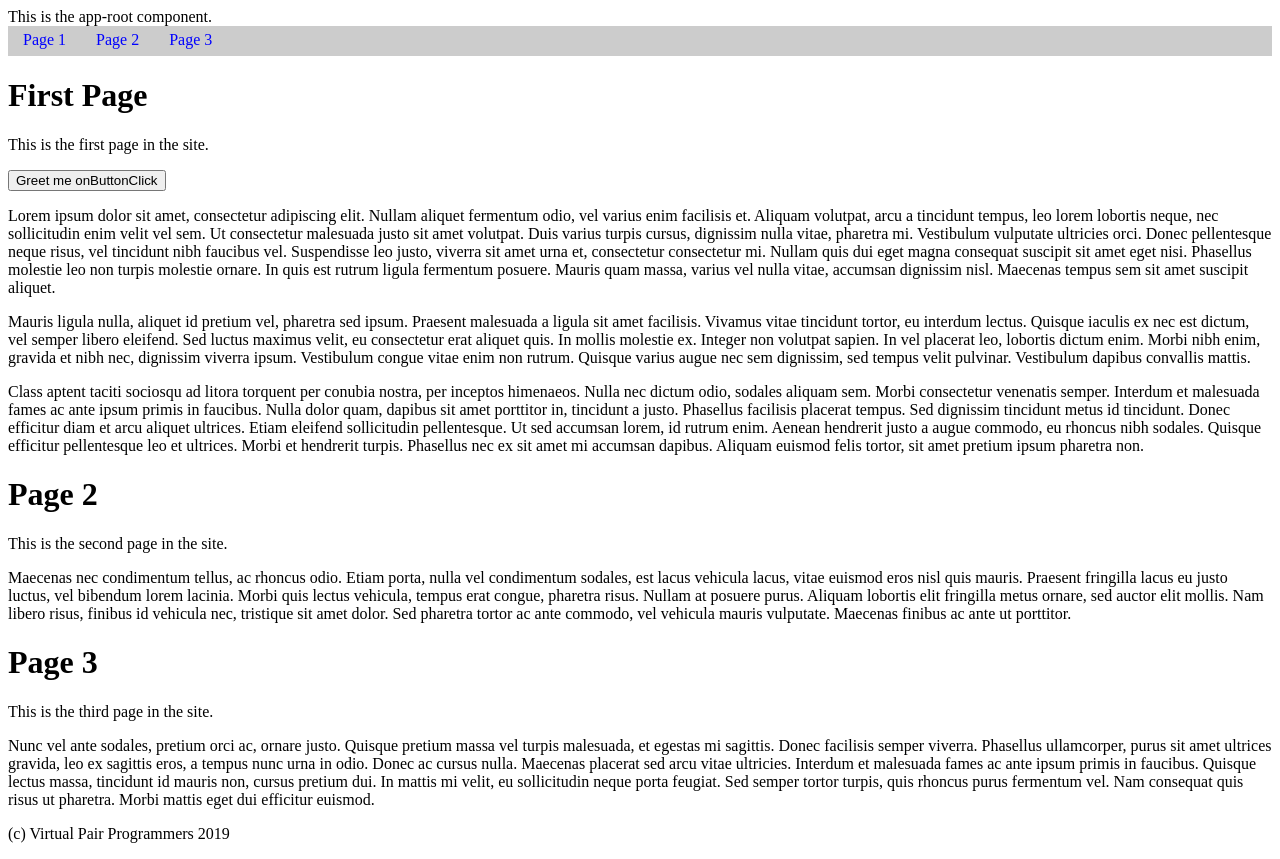
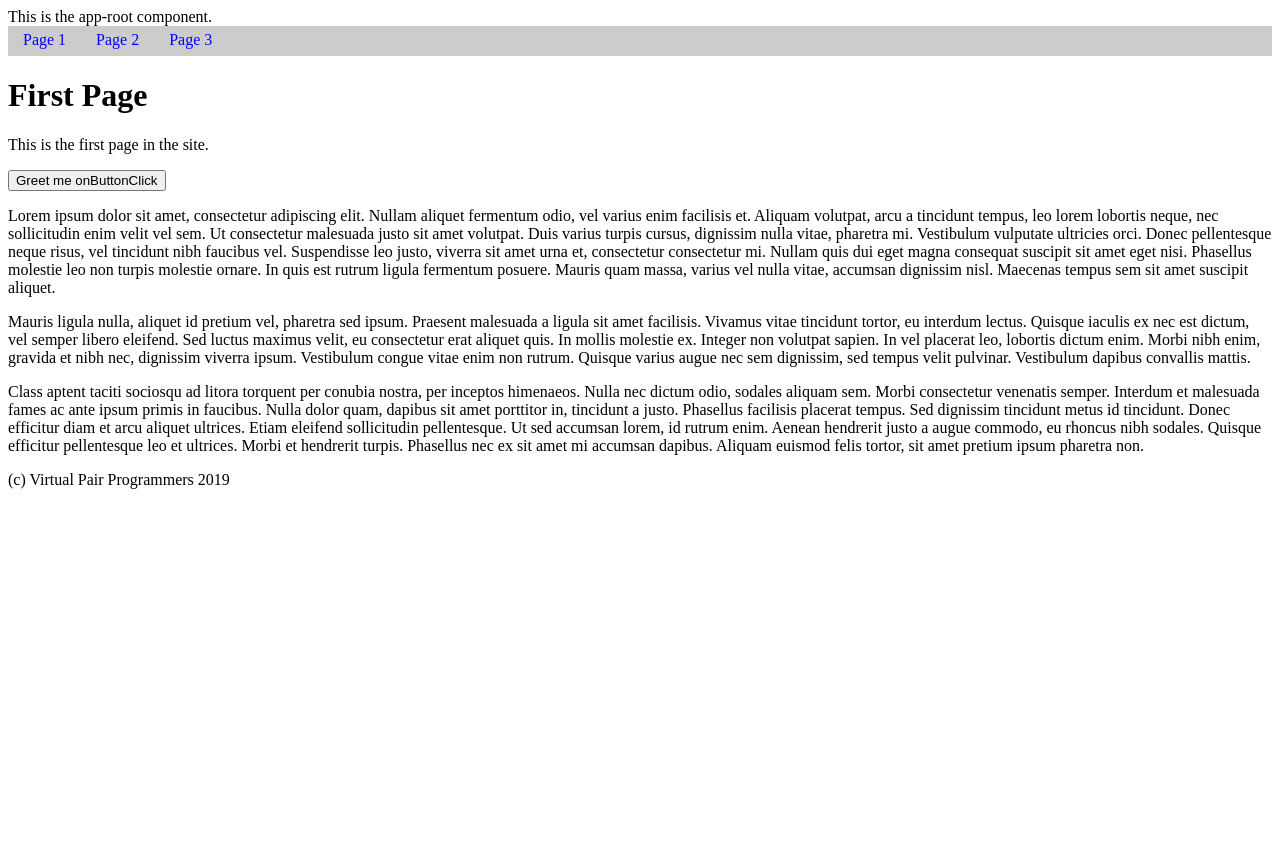
Before and after one commit to elBibi/SimpleAngularApp, an Angular app: page / in a window 1280 px wide. Both pictures are taken after a click on the link "Page 1". After the commit the page ends 800 px from the top, so only its background shows below. Built offline with nearby package versions, Linux system fonts and the light colour scheme.

Commit message:
Working with 1 page at a Time

```diff
--- a/src/app/app.component.html
+++ b/src/app/app.component.html
@@ -1,6 +1,6 @@
 This is the app-root component.
-<app-header></app-header>
-<app-page1></app-page1>
-<app-page2></app-page2>
-<app-page3></app-page3>
+<app-header #headerComponent></app-header>
+<app-page1 [hidden]="headerComponent.pageRequested !==1"></app-page1>
+<app-page2 [hidden]="headerComponent.pageRequested !==2"></app-page2>
+<app-page3 [hidden]="headerComponent.pageRequested !==3"></app-page3>
 <app-footer></app-footer>
--- a/src/app/header/header.component.html
+++ b/src/app/header/header.component.html
@@ -1,5 +1,5 @@
 <div class="header">
-  <div class="link"><a>Page 1</a></div>
-  <div class="link"><a>Page 2</a></div>
-  <div class="link"><a>Page 3</a></div>
+  <div class="link"><a (click)="onPageChange(1)">Page 1</a></div>
+  <div class="link"><a (click)="onPageChange(2)">Page 2</a></div>
+  <div class="link"><a (click)="onPageChange(3)">Page 3</a></div>
 </div>
--- a/src/app/header/header.component.ts
+++ b/src/app/header/header.component.ts
@@ -9,7 +9,15 @@ export class HeaderComponent implements OnInit {
 
   constructor() { }
 
-  ngOnInit(): void {
+  pageRequested =2;
+
+  ngOnInit(): void { }
+
+
+  // @ts-ignore
+  onPageChange(page){
+    this.pageRequested=page;
+    console.log(this.pageRequested);
   }
 
 }
```
